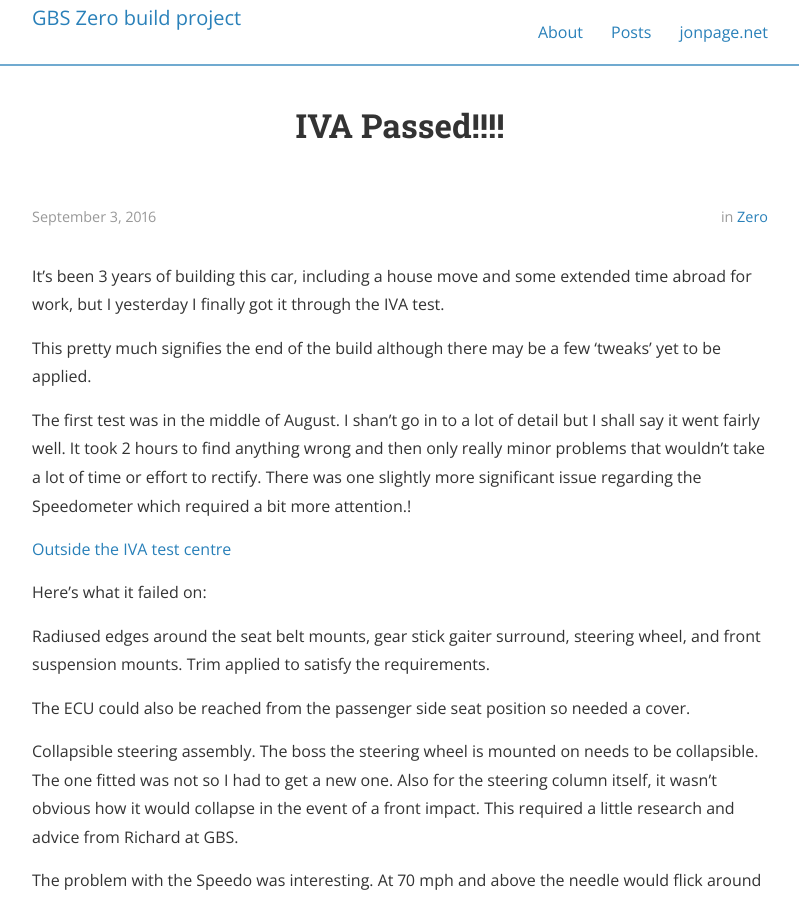
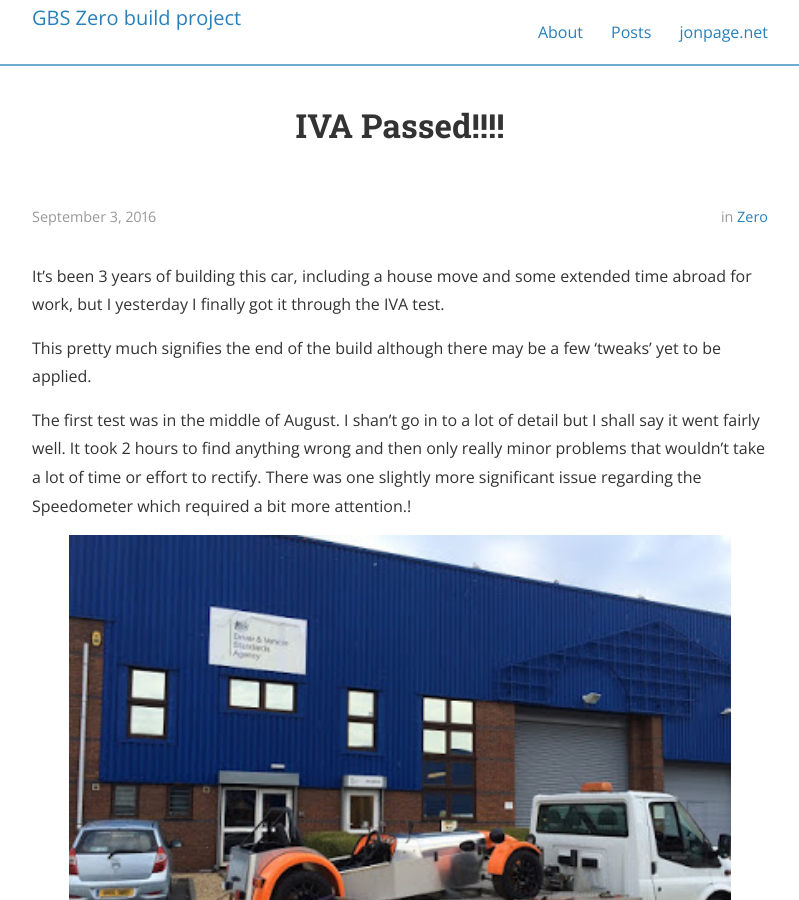
Before and after one commit to jonpage23/zero2, a Jekyll site: the page built from _posts/2016-09-03-iva-pass.md, in a window 1280 px wide and 900 px high. Shown: the whole window, without its empty margins (240-1039 px from the left). Built offline with Jekyll 4.4.1, drawn with Linux system fonts in a browser that asks for light colours; nearby versions of some CDN libraries; our own code applies the rules of GitHub Pages for plain Markdown files.

Commit message:
iva passed update to first picture

```diff
--- a/_posts/2016-09-03-iva-pass.md
+++ b/_posts/2016-09-03-iva-pass.md
@@ -14,7 +14,7 @@ This pretty much signifies the end of the build although there may be a few 'twe
 
 The first test was in the middle of August. I shan't go in to a lot of detail but I shall say it went fairly well. It took 2 hours to find anything wrong and then only really minor problems that wouldn't take a lot of time or effort to rectify. There was one slightly more significant issue regarding the Speedometer which required a bit more attention.!
 
-[Outside the IVA test centre]({{ site.url }}{{ site.baseurl }}/images/On-truck.jpg)
+![Outside the IVA test centre]({{ site.url }}{{ site.baseurl }}/images/On-truck.jpg)
 
 Here's what it failed on:
 
```
